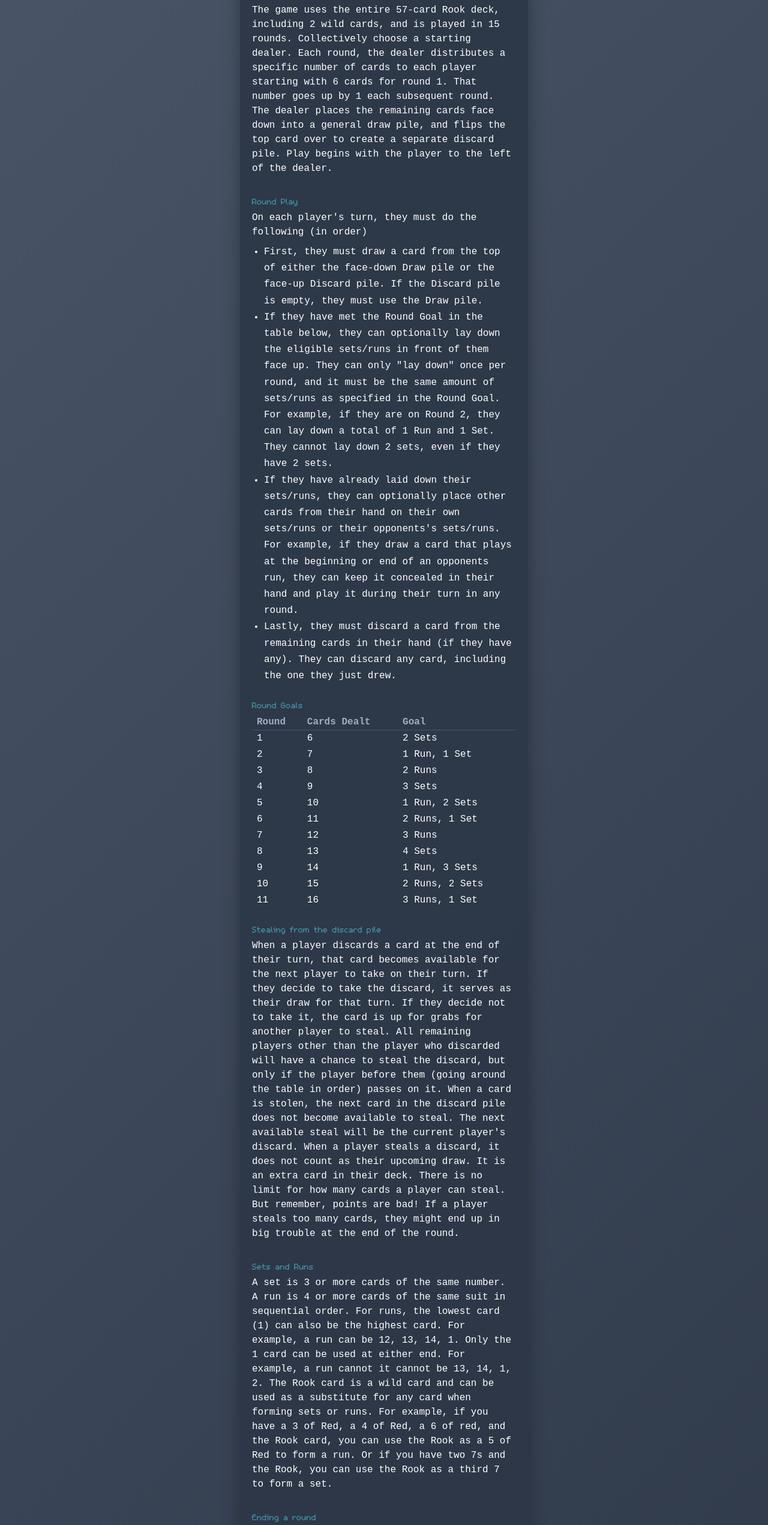
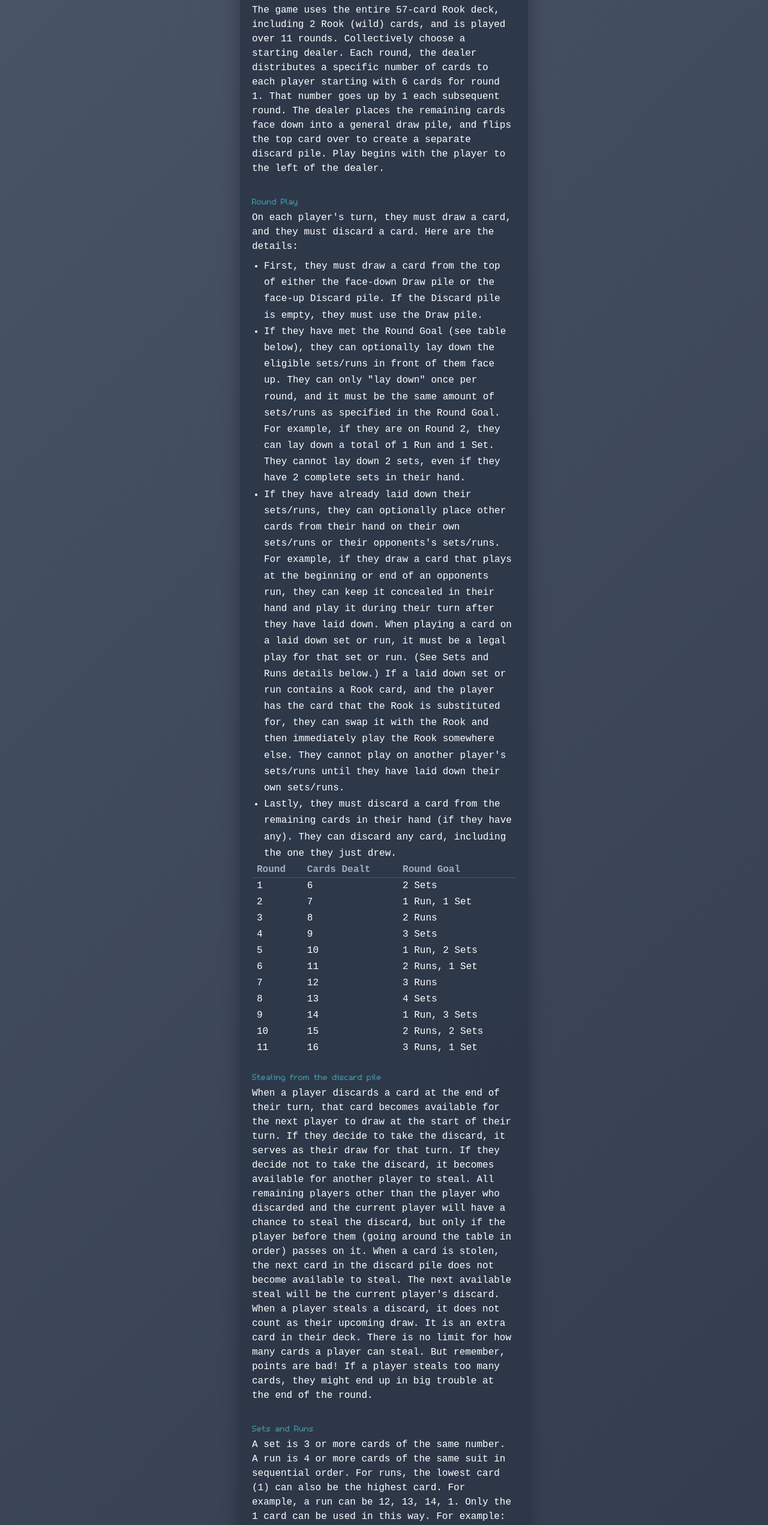
Before and after one commit to stenobot/scoresheet-app, a React (Vite) app: page /#/prog-rules in a window 1280 px wide. Shown: the part 238-2781 px from the top of the page at 60% size. Built offline with nearby package versions, Linux system fonts and the light colour scheme; the HTML template or start-up script is replaced by a standard one.

Commit message:
updated prog rook rules

```diff
--- a/package.json
+++ b/package.json
@@ -1,6 +1,6 @@
 {
   "name": "scoresheet-app",
-  "version": "1.3.3",
+  "version": "1.3.4",
   "private": true,
   "type": "module",
   "dependencies": {
--- a/src/components/ProgressiveRook/ProgRules.tsx
+++ b/src/components/ProgressiveRook/ProgRules.tsx
@@ -14,24 +14,21 @@
   },
   {
     heading: 'Setup',
-    body: 'The game uses the entire 57-card Rook deck, including 2 wild cards, and is played in 15 rounds. Collectively choose a starting dealer. Each round, the dealer distributes a specific number of cards to each player starting with 6 cards for round 1. That number goes up by 1 each subsequent round. The dealer places the remaining cards face down into a general draw pile, and flips the top card over to create a separate discard pile. Play begins with the player to the left of the dealer.',
+    body: 'The game uses the entire 57-card Rook deck, including 2 Rook (wild) cards, and is played over 11 rounds. Collectively choose a starting dealer. Each round, the dealer distributes a specific number of cards to each player starting with 6 cards for round 1. That number goes up by 1 each subsequent round. The dealer places the remaining cards face down into a general draw pile, and flips the top card over to create a separate discard pile. Play begins with the player to the left of the dealer.',
   },
   {
     heading: 'Round Play',
-    body: 'On each player\'s turn, they must do the following (in order)',
+    body: 'On each player\'s turn, they must draw a card, and they must discard a card. Here are the details:',
     items: [
       'First, they must draw a card from the top of either the face-down Draw pile or the face-up Discard pile. If the Discard pile is empty, they must use the Draw pile.',
-      'If they have met the Round Goal in the table below, they can optionally lay down the eligible sets/runs in front of them face up. They can only "lay down" once per round, and it must be the same amount of sets/runs as specified in the Round Goal. For example, if they are on Round 2, they can lay down a total of 1 Run and 1 Set. They cannot lay down 2 sets, even if they have 2 sets.',
-      'If they have already laid down their sets/runs, they can optionally place other cards from their hand on their own sets/runs or their opponents\'s sets/runs. For example, if they draw a card that plays at the beginning or end of an opponent\s run, they can keep it concealed in their hand and play it during their turn in any round.',
+      'If they have met the Round Goal (see table below), they can optionally lay down the eligible sets/runs in front of them face up. They can only "lay down" once per round, and it must be the same amount of sets/runs as specified in the Round Goal. For example, if they are on Round 2, they can lay down a total of 1 Run and 1 Set. They cannot lay down 2 sets, even if they have 2 complete sets in their hand.',
+      'If they have already laid down their sets/runs, they can optionally place other cards from their hand on their own sets/runs or their opponents\'s sets/runs. For example, if they draw a card that plays at the beginning or end of an opponent\s run, they can keep it concealed in their hand and play it during their turn after they have laid down. When playing a card on a laid down set or run, it must be a legal play for that set or run. (See Sets and Runs details below.) If a laid down set or run contains a Rook card, and the player has the card that the Rook is substituted for, they can swap it with the Rook and then immediately play the Rook somewhere else. They cannot play on another player\'s sets/runs until they have laid down their own sets/runs.',
       'Lastly, they must discard a card from the remaining cards in their hand (if they have any). They can discard any card, including the one they just drew.',
     ],
-  },
-  {
-    heading: 'Round Goals',
     table: {
       col1: 'Round',
       col2: 'Cards Dealt',
-      col3: 'Goal',
+      col3: 'Round Goal',
       rows: [
         ['1', '6', '2 Sets'],
         ['2', '7', '1 Run, 1 Set'],
@@ -49,11 +46,11 @@
   },
   {
     heading: 'Stealing from the discard pile',
-    body:'When a player discards a card at the end of their turn, that card becomes available for the next player to take on their turn. If they decide to take the discard, it serves as their draw for that turn. If they decide not to take it, the card is up for grabs for another player to steal. All remaining players other than the player who discarded will have a chance to steal the discard, but only if the player before them (going around the table in order) passes on it. When a card is stolen, the next card in the discard pile does not become available to steal. The next available steal will be the current player\'s discard. When a player steals a discard, it does not count as their upcoming draw. It is an extra card in their deck. There is no limit for how many cards a player can steal. But remember, points are bad! If a player steals too many cards, they might end up in big trouble at the end of the round.',
+    body:'When a player discards a card at the end of their turn, that card becomes available for the next player to draw at the start of their turn. If they decide to take the discard, it serves as their draw for that turn. If they decide not to take the discard, it becomes available for another player to steal. All remaining players other than the player who discarded and the current player will have a chance to steal the discard, but only if the player before them (going around the table in order) passes on it. When a card is stolen, the next card in the discard pile does not become available to steal. The next available steal will be the current player\'s discard. When a player steals a discard, it does not count as their upcoming draw. It is an extra card in their deck. There is no limit for how many cards a player can steal. But remember, points are bad! If a player steals too many cards, they might end up in big trouble at the end of the round.',
   },
   {
     heading: 'Sets and Runs',
-    body:'A set is 3 or more cards of the same number. A run is 4 or more cards of the same suit in sequential order. For runs, the lowest card (1) can also be the highest card. For example, a run can be 12, 13, 14, 1. Only the 1 card can be used at either end. For example, a run cannot it cannot be 13, 14, 1, 2. The Rook card is a wild card and can be used as a substitute for any card when forming sets or runs. For example, if you have a 3 of Red, a 4 of Red, a 6 of red, and the Rook card, you can use the Rook as a 5 of Red to form a run. Or if you have two 7s and the Rook, you can use the Rook as a third 7 to form a set.',
+    body:'A set is 3 or more cards of the same number. A run is 4 or more cards of the same suit in sequential order. For runs, the lowest card (1) can also be the highest card. For example, a run can be 12, 13, 14, 1. Only the 1 card can be used in this way. For example: 13, 14, 1, 2 is not a legal run. The Rook card is a wild card and can be used as a substitute for any card when forming sets or runs. For example, if you have a 3 of Red, a 4 of Red, a 6 of red, you can use a Rook as a 5 of Red when you lay down the run. Or if you have two 7s and the Rook, you can use the Rook as a third 7 to when you lay down the set.',
   },
   {
     heading: 'Ending a round',
```
